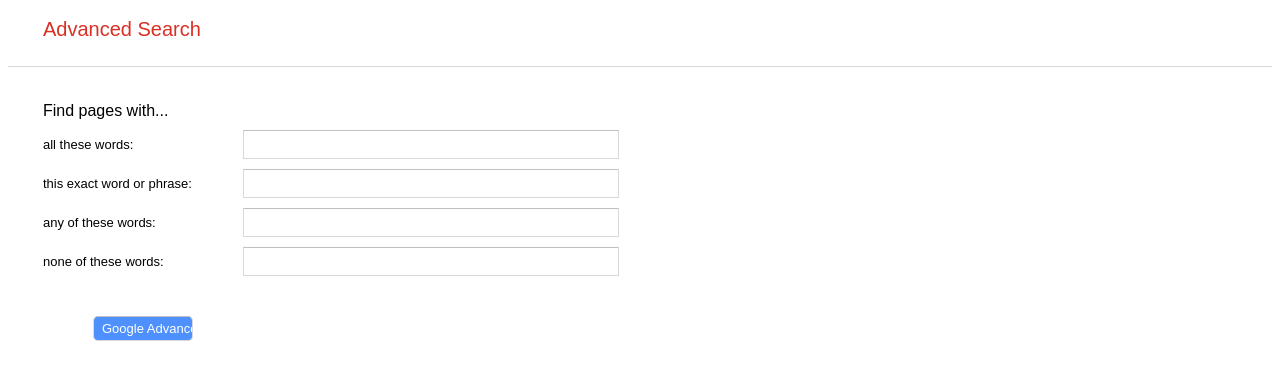
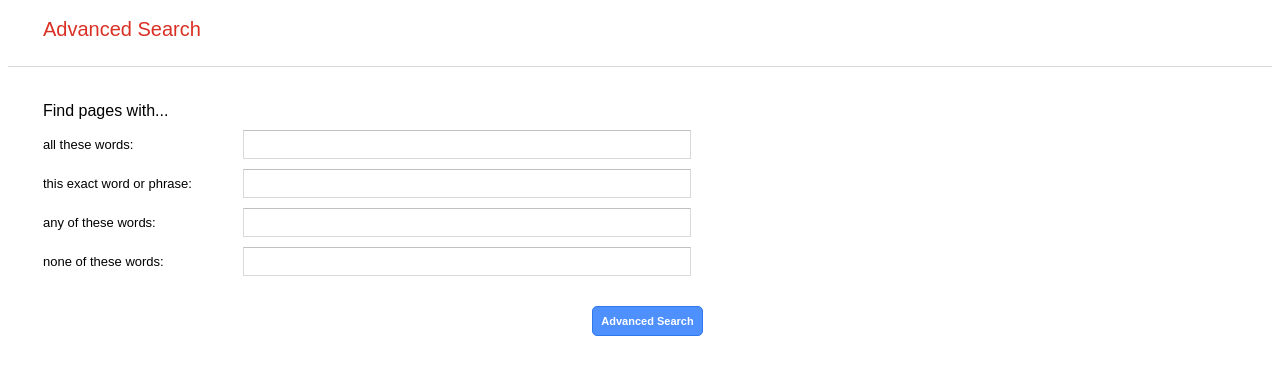
Before and after one commit to rafacostaa/cs50_web_programming, a plain HTML site: page advancedSearch.html in a window 1280 px wide. Shown: the part 161-540 px from the top of the page. Drawn offline with Linux system fonts and the light colour scheme.

Commit message:
changing nesting classes sass

```diff
--- a/advancedSearch.html
+++ b/advancedSearch.html
@@ -13,6 +13,7 @@
         <div class= "container-advanced">
             <span>Find pages with...</span>
             <form class= "advanced-form" action="https://google.com/search">
+                <div class="advanced-form-items">
                     <label for="option-1">all these words:</label>
                     <input id="option-1" type="text" name="q1">
                     <label for="option-2">this exact word or phrase:</label>
@@ -21,9 +22,10 @@
                     <input id="option-3" type="text" name="q3">
                     <label for="option-4">none of these words:</label>
                     <input id="option-4" type="text" name="q4">
+                </div>
 
-                <div class="buttons advanced">
-                    <input type="submit" value="Google Advanced Search">
+                <div class="buttons">
+                    <input type="submit" value="Advanced Search">
                 </div>
             </form>
         </div>
--- a/style.scss
+++ b/style.scss
@@ -74,23 +74,16 @@ img{
   }
 }
 
-.advanced{
-    input{
-        padding: 1.2vh;
-        background-color: $palette-blue-main;
-        color: $palette-white-main;
-        border: 1px solid $palette-blue-dark;
-    }
-}
-
 .container-advanced{
     padding: 0 35px;
 
     .advanced-form{
+        padding-top: 10px;
+
+        .advanced-form-items{
             display: grid;
             grid-template-columns: 200px 60%;
             grid-row-gap: 10px;
-        padding-top: 10px;
 
             label, input{
                 display: flex;
@@ -102,15 +95,29 @@ img{
             input{
                 border: 1px solid $palette-white-medium;
                 border-top: 1px solid $palette-gray-medium;
-            width: 50%;
+                width: 60%;
                 height: 25px;
                 padding: 1px 8px;
                 font-size: 13px;
+
+                &:focus{
+                    outline: none !important;
+                    border: 1px solid $palette-blue-main;
+                }
+            }
         }
 
-        input:focus {
-            outline: none !important;
-            border: 1px solid $palette-blue-main;
+        .buttons{
+          width: 100%;
+            input{
+                margin-right: 0;
+                padding: 1vh;
+                background-color: $palette-blue-main;
+                color: $palette-white-main;
+                border: 1px solid $palette-blue-dark;
+                font-size: 11px;
+                font-weight: bold;
+            }
         }
     }
 }
@@ -119,6 +126,7 @@ img{
     border-bottom: 1px solid $palette-white-medium;
     padding: 25px 0;
     margin-bottom: 35px;
+
     label{
         color: $palette-red-main;
         font-size: 20px;
```
Also changed, not shown: style.css, 1 other file. Lines whose indentation alone changed are shown as unchanged.
